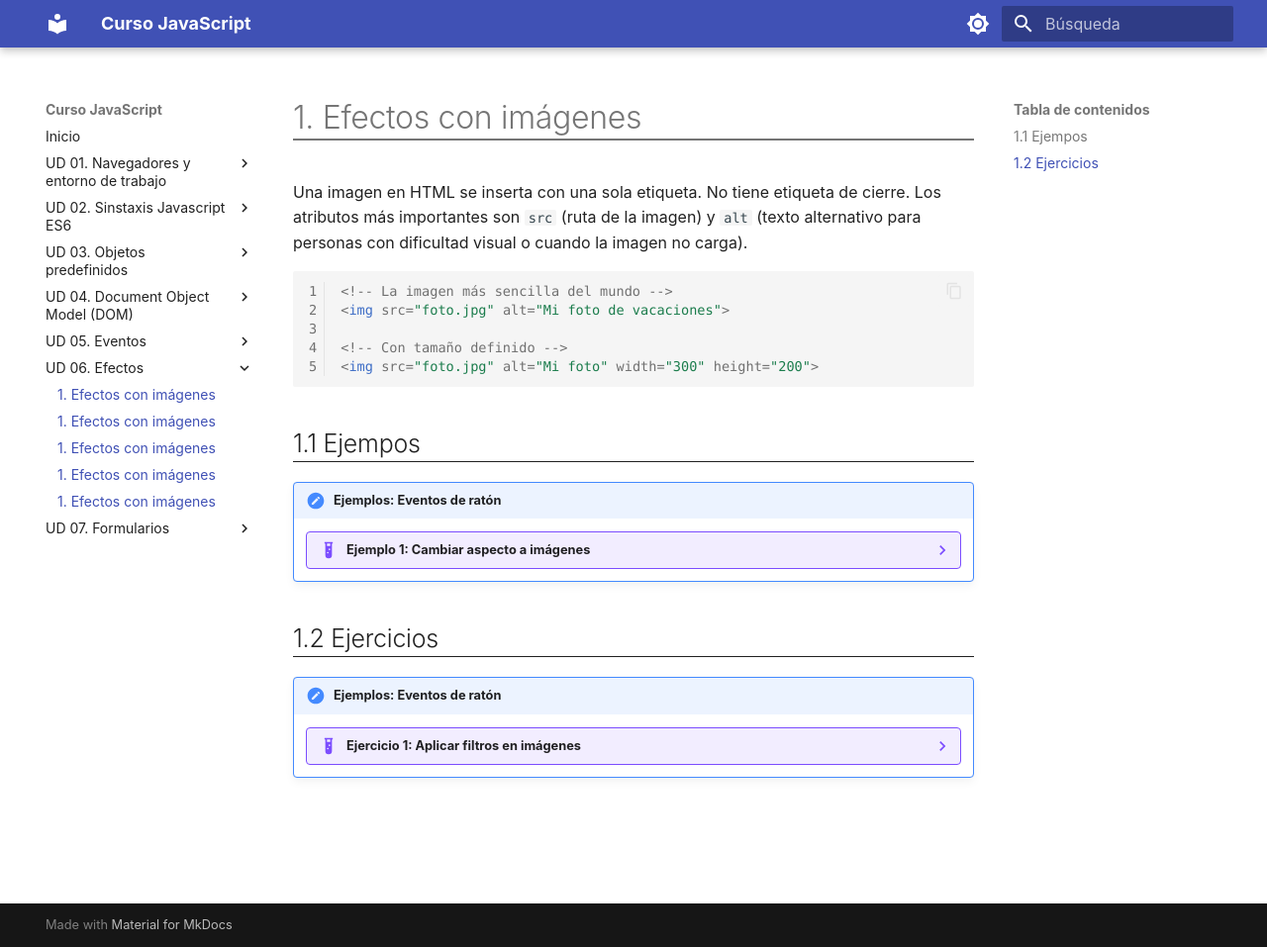
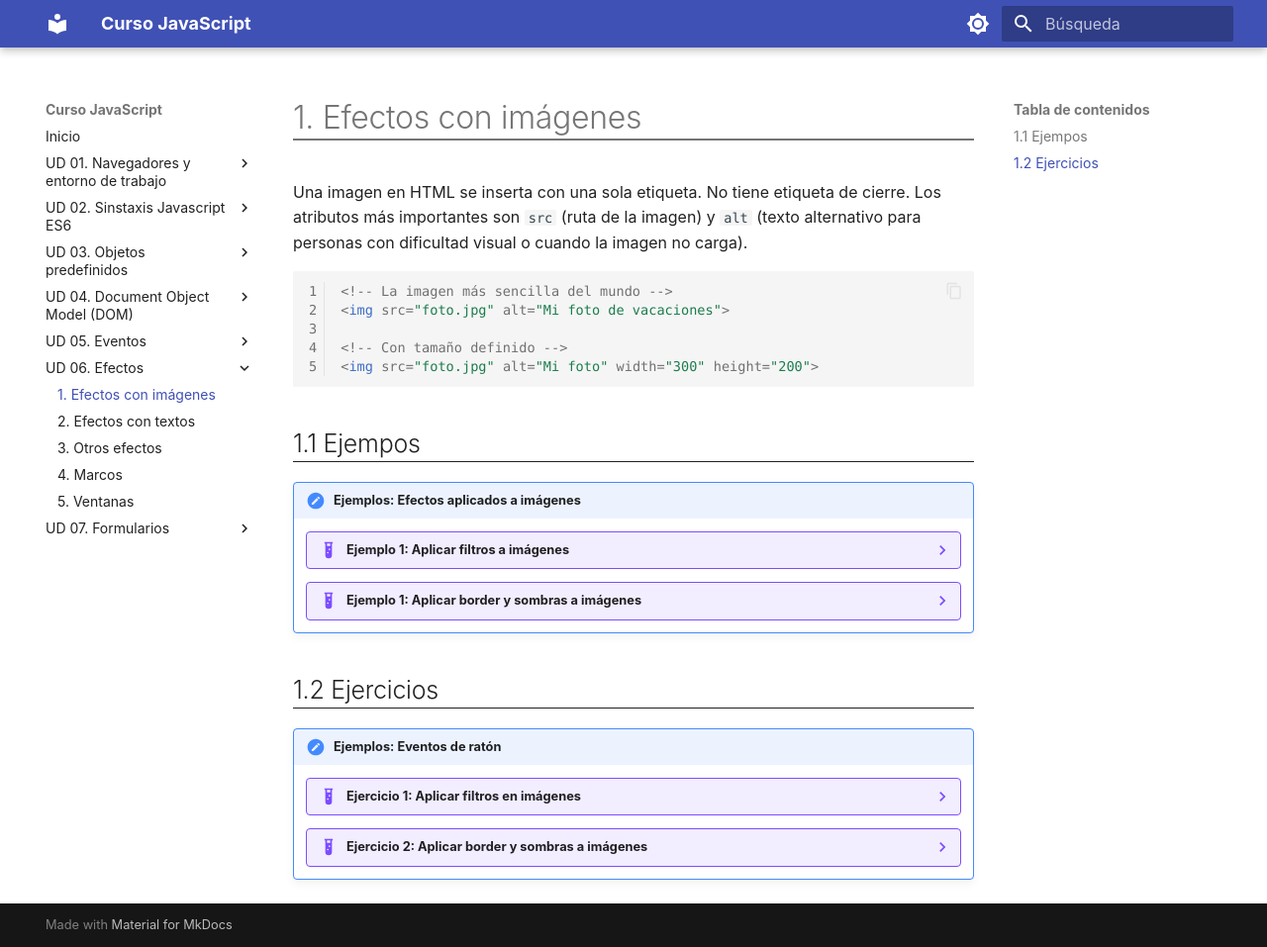
Before and after one commit to trinitariogomezlopez/curso_javascript, an MkDocs documentation site: the page built from docs/ud07/ud71.md, in a window 1280 px wide and 957 px high. Shown: the whole window at 99% size. Built offline with MkDocs 1.6.1 and Material for MkDocs 9.7.7, drawn with Linux system fonts in a browser that asks for light colours; some web fonts are replaced; some of the changed lines change nothing that is shown.

Commit message:
Ejercicios Efectos Bordes y Sombras en Imágenes

````diff
--- a/docs/ud07/ud71.md
+++ b/docs/ud07/ud71.md
@@ -12,9 +12,9 @@
 
 ## 1.1 Ejempos
 
-!!! note "Ejemplos: Eventos de ratón"
+!!! note "Ejemplos: Efectos aplicados a imágenes"
 
-    ??? example "Ejemplo 1: Cambiar aspecto a imágenes"
+    ??? example "Ejemplo 1: Aplicar filtros a imágenes"
 
         === "index.html"
 
@@ -198,6 +198,178 @@
             });
             ```
 
+    ??? example "Ejemplo 1: Aplicar border y sombras a imágenes"
+
+        === "index.html"
+
+            ```html
+            <!DOCTYPE html>
+            <html lang="es">
+
+            <head>
+                <meta charset="UTF-8" />
+                <meta name="viewport" content="width=device-width, initial-scale=1.0" />
+                <title>Efectos en Imágenes</title>
+
+                <link rel="stylesheet" href="estilos.css">
+                <script src="app.js" defer></script>
+            </head>
+
+            <body>
+                <main class="container">
+                    <h1>Efectos de imágenes</h1>
+
+                    <section class="bloque">
+                        <button class="ctrl-btn" id="byn">Borde sólido</button>
+                        <img src="img_1.jpg" alt="Mi gato" class="imagen" id="img-solido">
+                    </section>
+
+                    <section class="bloque">
+                        <button class="ctrl-btn" id="byn">Borde doble</button>
+                        <img src="img_1.jpg" alt="Mi gato" class="imagen" id="img-dolido-doble">
+                    </section>
+
+                    <section class="bloque">
+                        <button class="ctrl-btn" id="brillo">Circular</button>
+                        <img src="img_1.jpg" alt="Mi gato"  class="imagen" id="img-circular">
+                    </section>
+
+                    <section class="bloque">
+                        <button class="ctrl-btn" id="combinar">Sombra dura</button>
+                        <img src="img_1.jpg" alt="Mi gato" class="imagen" id="img-sombra-suave">
+                    </section>
+                </main>
+            </body>
+
+            </html>
+            ```
+
+        === "estilos.css"
+
+            ```css
+            /* Reset básico */
+            * {
+                margin: 0;
+                padding: 0;
+                box-sizing: border-box;
+            }
+
+            /* Estilo general */
+            body {
+                font-family: Arial, sans-serif;
+                background: #f4f6f8;
+                color: #333;
+                display: flex;
+                justify-content: center;
+                padding: 40px 20px;
+            }
+
+            /* Contenedor principal */
+            .container {
+                max-width: 900px;
+                width: 100%;
+                text-align: center;
+            }
+
+            /* Título */
+            h1 {
+                margin-bottom: 30px;
+            }
+
+            /* Cada bloque (botón + imagen) */
+            .bloque {
+                background: white;
+                padding: 20px;
+                margin-bottom: 20px;
+                border-radius: 12px;
+                box-shadow: 0 4px 10px rgba(0, 0, 0, 0.08);
+
+                display: flex;
+                align-items: center;
+                justify-content: space-between;
+                gap: 20px;
+            }
+
+            /* Botones */
+            .ctrl-btn {
+                padding: 10px 18px;
+                border: none;
+                border-radius: 8px;
+                background: #0077ff;
+                color: white;
+                cursor: pointer;
+                font-size: 14px;
+                transition: all 0.3s ease;
+            }
+
+            .ctrl-btn:hover {
+                background: #005ed1;
+                transform: translateY(-2px);
+            }
+
+            .imagen {
+                width: 50%;
+                height: 50%; /* 🔥 CLAVE */
+            }
+            ```
+
+        === "app.js"
+
+            ```javascript
+            let fotoSolido = document.querySelector("#img-solido");
+            let fotoSolidoDoble = document.querySelector("#img-dolido-doble");
+            let fotoCircular = document.querySelector("#img-circular");
+            let fotoSombraSuave = document.querySelector("#img-sombra-suave");
+
+            /*
+            IMAGEN - Borde
+            */
+
+            fotoSolido.addEventListener("mouseover", function () {
+                fotoSolido.style.border= "6px solid #ff0000";
+            });
+
+            fotoSolido.addEventListener("mouseout", function () {
+                fotoSolido.style.border = "none";
+            });
+
+            /*
+            IMAGEN - Borde Doble
+            */
+            fotoSolidoDoble.addEventListener("mouseover", function () {
+                fotoSolidoDoble.style.border= "6px double #ff0000";
+            });
+
+            fotoSolidoDoble.addEventListener("mouseout", function () {
+                fotoSolidoDoble.style.border= "none";
+            });
+
+
+            /*
+            IMAGEN - Borde Circular
+            */
+            fotoCircular.addEventListener("mouseover", function () {
+                fotoCircular.style.objectFit = "cover";
+                fotoCircular.style.borderRadius = "50%"; // 🔥 esto hace el círculo
+            });
+
+            fotoCircular.addEventListener("mouseout", function () {
+                fotoCircular.style.objectFit  = "fill";
+                fotoCircular.style.borderRadius = "0";
+            });
+
+            /*
+            IMAGEN - Sombra Suave
+            */
+            fotoSombraSuave.addEventListener("mouseover", function () {
+                fotoSombraSuave.style.boxShadow  = "0px 10px 30px rgba(0,0,0,0.3)";
+            });
+
+            fotoSombraSuave.addEventListener("mouseout", function () {
+                fotoSombraSuave.style.boxShadow  = "none";
+            });
+            ```
+
 ## 1.2 Ejercicios
 
 !!! note "Ejemplos: Eventos de ratón"
@@ -277,82 +449,91 @@
         === "app.js"
 
             ```javascript
-            let fotoOpacidad = document.querySelector("#img-opacidad");
-            let fotoEscala = document.querySelector("#img-escala");
-            let fotoByN = document.querySelector("#img-bn");
-            let fotoBorde = document.querySelector("#img-borde");
-            let fotoBrillo = document.querySelector("#img-brillo");
-            let fotoCombinar = document.querySelector("#img-combinar");
+            /*
+                ENUNCIADO: Explora nuevos filtros y aplícalos a las imagenes de la galería.
+            */
+            ```
+
+    ??? example "Ejercicio 2: Aplicar border y sombras a imágenes"
+
+        === "index.html"
+
+            ```html
+            <!DOCTYPE html>
+            <html lang="es">
+
+            <head>
+                <meta charset="UTF-8" />
+                <meta name="viewport" content="width=device-width, initial-scale=1.0" />
+                <title>Filtros en Imágenes</title>
+                <link rel="stylesheet" href="estilos.css">
+                <script src="app.js" defer></script>
+            </head>
+            <body>
+                <h1>Mi galería de fotos</h1>
+                <div class="galeria">
+                    <img src="img_1.jpg" id="imagen_1" alt="Descripción foto 1">
+                    <img src="img_2.jpg" id="imagen_2" alt="Descripción foto 2">
+                    <img src="img_3.jpg" id="imagen_3" alt="Descripción foto 3">
+                </div>
+                <div class="galeria">
+                    <div class="miniatura" id="miniatura_1" style="background:#ffecb3;">🌻</div>
+                    <div class="miniatura" id="miniatura_2" style="background:#c8e6c9;">🌲</div>
+                    <div class="miniatura" id="miniatura_3" style="background:#b3e5fc;">🌊</div>
+                    <div class="miniatura" id="miniatura_4" style="background:#f8bbd0;">🌹</div>
+                    <div class="miniatura" id="miniatura_5" style="background:#e1bee7;">🦋</div>
+                </div>
+            </body>
+            </html>
+            ```
+
+        === "estilos.css"
+
+            ```css
+            /* Reset básico */
+            .galeria {
+                display: flex; /* organiza en fila */
+                flex-wrap: wrap; /* salto de línea si no caben */
+                gap: 12px; /* espacio entre imágenes */
+                margin-top: 20px;
+            }
+
+            .galeria img {
+                width: 200px;
+                height: 150px;
+                object-fit: cover; /* recorta sin deformar */
+                border-radius: 8px;
+                transition: transform 0.3s;
+            }
+
+            .galeria img:hover {
+                transform: scale(1.06);
+            }
+
+            .miniatura {
+                width: 80px;
+                height: 60px;
+                border-radius: 6px;
+                cursor: pointer;
+                border: 3px solid transparent;
+                transition:
+                    border-color 0.2s,
+                    transform 0.2s;
+                display: flex;
+                align-items: center;
+                justify-content: center;
+                font-size: 1.8rem;
+            }
+            ```
+
+        === "app.js"
+
+            ```javascript
+            /*
+                ENUNCIADO: Explora nuevos border y sombras y aplícalos a las imagenes de la galería.
+            */
 
             /*
-            IMAGEN - OPACIDAD
+                ENUNCIADO: Crea una foto de "perfil" circular con borde de color naranja y sombra suave. Como las fotos de perfil de las redes sociales.
             */
-            fotoOpacidad.addEventListener("mouseover", function () {
-                fotoOpacidad.src = "img_2.jpg";
-                fotoOpacidad.style.opacity = "0.4";
-            });
-
-            fotoOpacidad.addEventListener("mouseout", function () {
-                fotoOpacidad.src = "img_1.jpg";
-                fotoOpacidad.style.opacity = "1";
-            });
-
-            /*
-            IMAGEN - ESCALA
-            */
-            fotoEscala.addEventListener("mouseover", function () {
-                fotoEscala.style.transform = "scale(1.2)";
-            });
-
-            fotoEscala.addEventListener("mouseout", function () {
-                fotoEscala.style.transform = "scale(1)";
-            });
-
-            /*
-            IMAGEN - BLANCO Y NEGRO
-            */
-            fotoByN.addEventListener("mouseover", function () {
-                fotoByN.style.filter = "grayscale(100%)";
-            });
-
-            fotoByN.addEventListener("mouseout", function () {
-                fotoByN.style.filter = "none";
-            });
-
-            /*
-            IMAGEN - BORDE
-            */
-            fotoBorde.addEventListener("mouseover", function () {
-                fotoBorde.style.border = "4px solid blue";
-            });
-
-            fotoBorde.addEventListener("mouseout", function () {
-                fotoBorde.style.border = "none";
-            });
-
-            /*
-            IMAGEN - BRILLO
-            */
-            fotoBrillo.addEventListener("mouseover", function () {
-                fotoBrillo.style.filter = "brightness(1.6)";
-            });
-
-            fotoBrillo.addEventListener("mouseout", function () {
-                fotoBrillo.style.filter = "none";
-            });
-
-            /*
-            IMAGEN - COMBINAR VARIOS EFECTOS
-            */
-            fotoCombinar.addEventListener("mouseover", function () {
-                fotoCombinar.style.opacity = "0.7";
-                fotoCombinar.style.transform = "scale(1.15)";
-                fotoCombinar.style.filter = "sepia(60%)";
-            });
-
-            fotoCombinar.addEventListener("mouseout", function () {
-                fotoCombinar.style.opacity = "1";
-                fotoCombinar.style.transform = "scale(1)";
-                fotoCombinar.style.filter = "none";
-            });
             ```
--- a/mkdocs.yml
+++ b/mkdocs.yml
@@ -61,10 +61,10 @@
     - 5. Ejercicios: ud05/ud55.md
   - UD 06. Efectos:
     - 1. Efectos con imágenes: ud07/ud71.md
-    - 2. Efectos con textos: ud07/ud71.md
-    - 3. Otros efectos: ud07/ud71.md
-    - 4. Marcos: ud07/ud71.md
-    - 5. Ventanas: ud07/ud71.md
+    - 2. Efectos con textos: ud07/ud72.md
+    - 3. Otros efectos: ud07/ud73.md
+    - 4. Marcos: ud07/ud74.md
+    - 5. Ventanas: ud07/ud75.md
   - UD 07. Formularios:
     - 1. Introducción: ud06/ud61.md
     - 2. Formas de selección del objeto form con JavaScript: ud06/ud62.md
````
